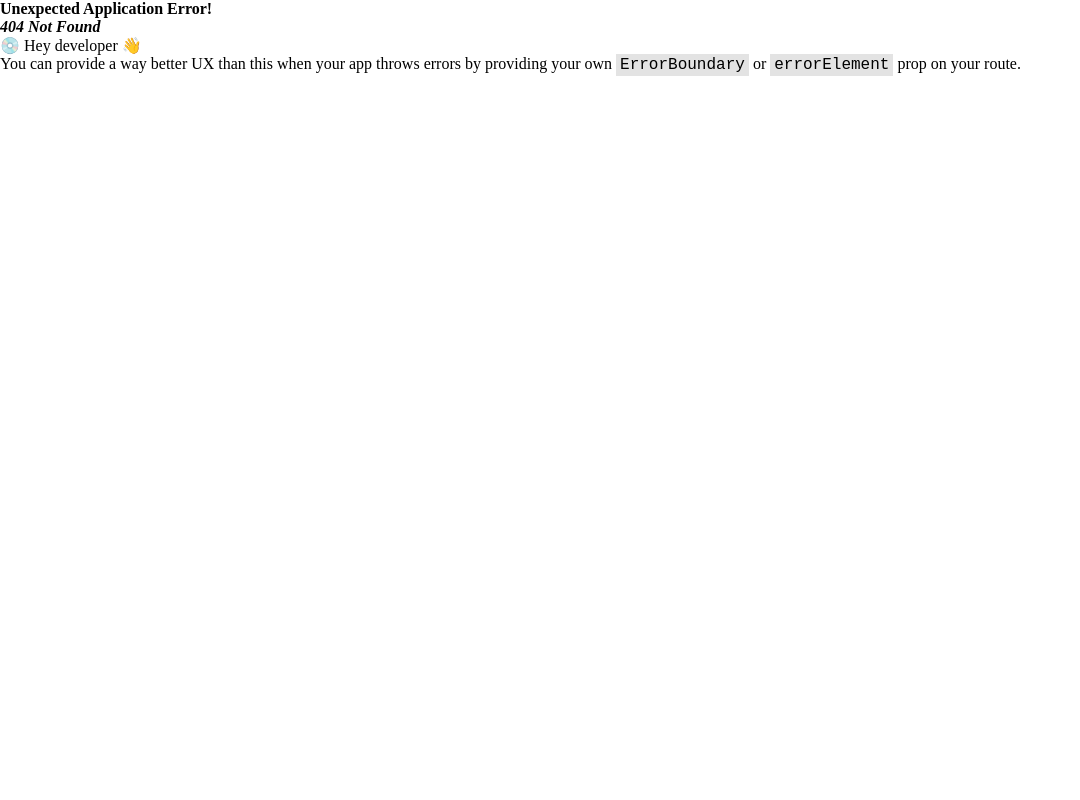
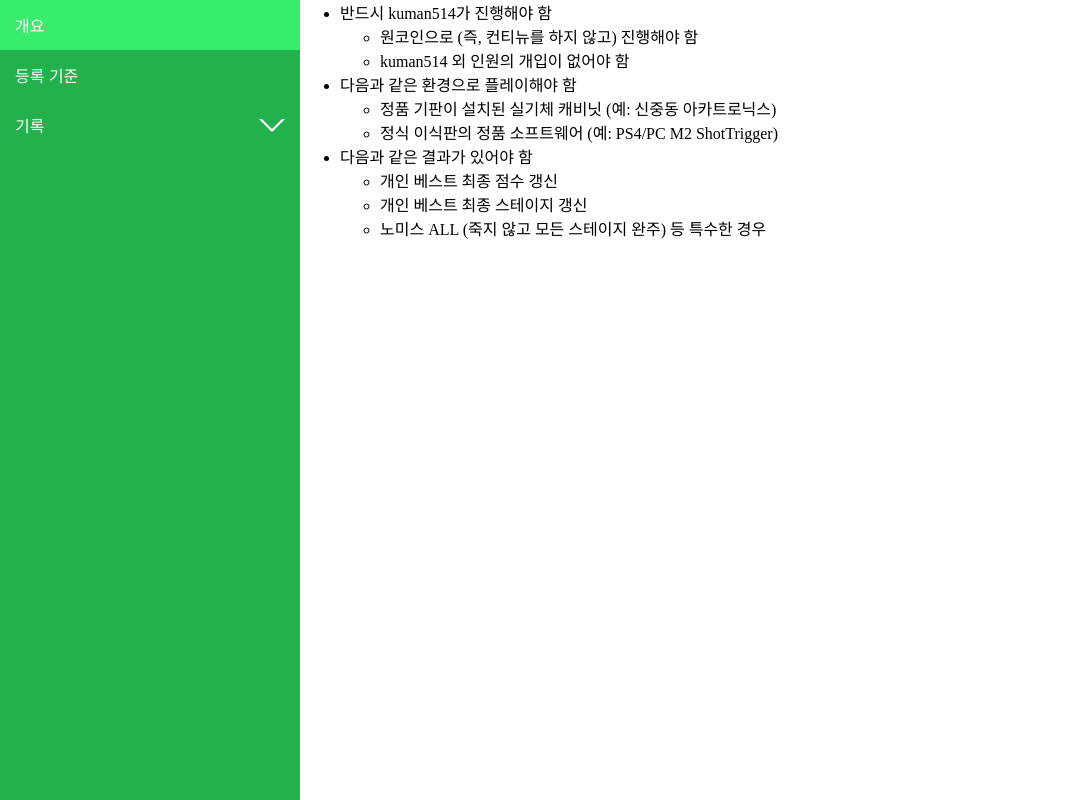
Before and after one commit to kuman514/YSOShmupRecords, a React (Vite) app: page /criteria in a window 1280 px wide. Before the commit this address had no page. Shown: the whole page, without its empty margins (0-1080 px from the left). Built offline with nearby package versions, Linux system fonts and the light colour scheme.

Commit message:
draft: add intro page and criteria page

```diff
--- /dev/null
+++ b/src/components/molecules/DescriptionTemplate/index.tsx
@@ -0,0 +1,27 @@
+import React from 'react';
+import styled from 'styled-components';
+
+import { DescriptionListItem } from '^/types';
+
+const Root = styled.ul``;
+
+const ListItem = styled.li``;
+
+interface Props {
+  descriptionListItems: DescriptionListItem[];
+}
+
+export function DescriptionTemplate({ descriptionListItems }: Props) {
+  const renderDescriptionListItems = descriptionListItems.map(
+    ({ id, description, subItems }) => (
+      <ListItem key={id}>
+        <span>{description}</span>
+        {subItems ? (
+          <DescriptionTemplate descriptionListItems={subItems} />
+        ) : null}
+      </ListItem>
+    )
+  );
+
+  return <Root>{renderDescriptionListItems}</Root>;
+}
--- /dev/null
+++ b/src/pages/CriteriaPage/index.tsx
@@ -0,0 +1,59 @@
+import React from 'react';
+
+import { DescriptionTemplate } from '^/components/molecules/DescriptionTemplate';
+import { DescriptionListItem } from '^/types';
+
+const criteria: DescriptionListItem[] = [
+  {
+    id: 'Criteria-1',
+    description: '반드시 kuman514가 진행해야 함',
+    subItems: [
+      {
+        id: 'Criteria-1-1',
+        description: '원코인으로 (즉, 컨티뉴를 하지 않고) 진행해야 함',
+      },
+      {
+        id: 'Criteria-1-2',
+        description: 'kuman514 외 인원의 개입이 없어야 함',
+      },
+    ],
+  },
+  {
+    id: 'Criteria-2',
+    description: '다음과 같은 환경으로 플레이해야 함',
+    subItems: [
+      {
+        id: 'Criteria-2-1',
+        description:
+          '정품 기판이 설치된 실기체 캐비닛 (예: 신중동 아카트로닉스)',
+      },
+      {
+        id: 'Criteria-2-2',
+        description:
+          '정식 이식판의 정품 소프트웨어 (예: PS4/PC M2 ShotTrigger)',
+      },
+    ],
+  },
+  {
+    id: 'Criteria-3',
+    description: '다음과 같은 결과가 있어야 함',
+    subItems: [
+      {
+        id: 'Criteria-3-1',
+        description: '개인 베스트 최종 점수 갱신',
+      },
+      {
+        id: 'Criteria-3-2',
+        description: '개인 베스트 최종 스테이지 갱신',
+      },
+      {
+        id: 'Criteria-3-3',
+        description: '노미스 ALL (죽지 않고 모든 스테이지 완주) 등 특수한 경우',
+      },
+    ],
+  },
+];
+
+export function CriteriaPage() {
+  return <DescriptionTemplate descriptionListItems={criteria} />;
+}
--- /dev/null
+++ b/src/pages/IntroPage/index.tsx
@@ -0,0 +1,25 @@
+import React from 'react';
+
+import { DescriptionTemplate } from '^/components/molecules/DescriptionTemplate';
+import { DescriptionListItem } from '^/types';
+
+const introduction: DescriptionListItem[] = [
+  {
+    id: 'Introduction-1',
+    description: '안녕하세요',
+    subItems: [
+      {
+        id: 'Introduction-1-1',
+        description: '반갑습니다',
+      },
+    ],
+  },
+  {
+    id: 'Introduction-2',
+    description: 'kuman514',
+  },
+];
+
+export function IntroPage() {
+  return <DescriptionTemplate descriptionListItems={introduction} />;
+}
--- a/src/types.ts
+++ b/src/types.ts
@@ -24,3 +24,9 @@ export interface ShmupRecord {
 }
 
 export type DropdownOption = Pick<ShmupRecord, 'id' | 'when'>;
+
+export interface DescriptionListItem {
+  id: string;
+  description: string;
+  subItems?: DescriptionListItem[];
+}
```
Also changed, not shown: src/index.tsx (+6 -4 lines), 1 other file (tests, documents, lock files or other folders).
